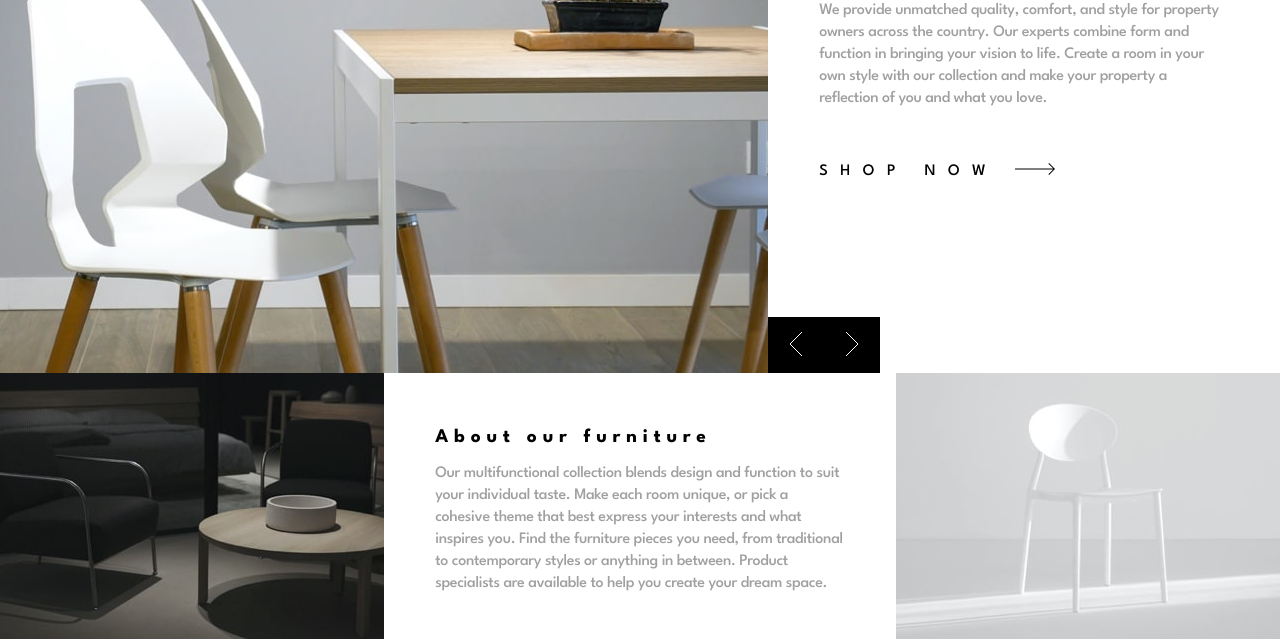
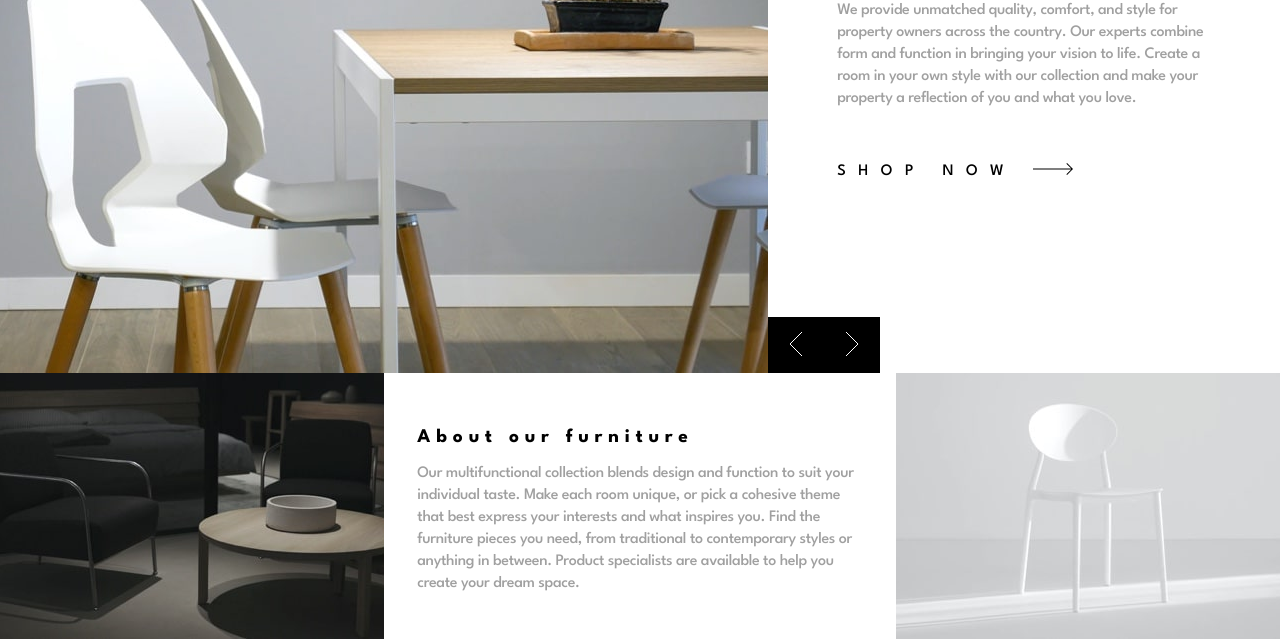
Before and after one commit to Luke-Satchwell/room-homepage, a plain HTML site: page index.html in a window 1280 px wide. Shown: the part 161-800 px from the top of the page. Drawn offline with Linux system fonts and the light colour scheme.

Commit message:
update text container widths to closer match figma

```diff
--- a/styles.css
+++ b/styles.css
@@ -222,6 +222,14 @@ a {
     left: 60%;
   }
 
+  .slide-text-container {
+    width: 73%;
+  }
+
+  .about-text-container {
+    width: 87%;
+  }
+
   .about {
     display: flex;
     align-items: center;
```
